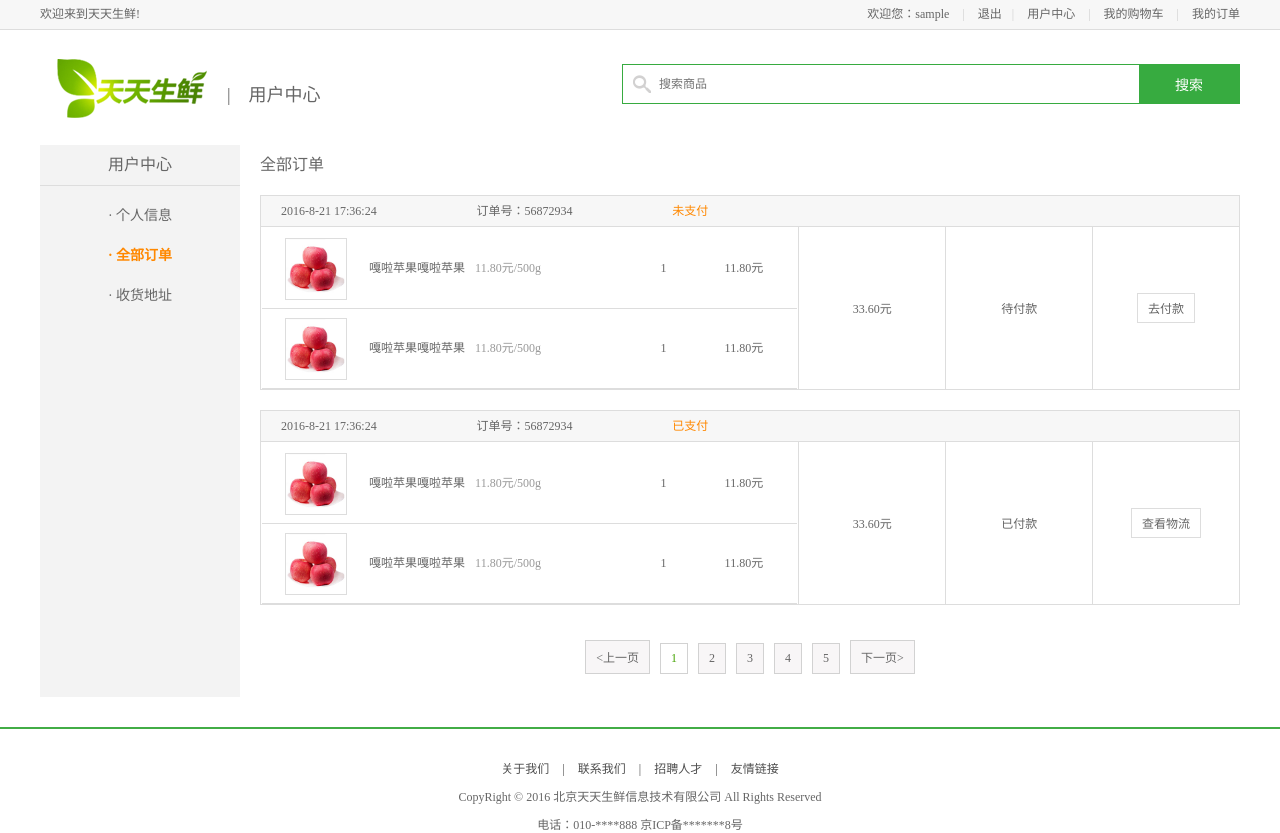
After one commit to yjf978/dailyfresh, a Django app: page /user/order in a window 1280 px wide. The commit adds this page. Run offline with Django 3.2, Linux system fonts and the light colour scheme; the visitor is signed in with stand-in values (Sample User, id 1); parts of the project's set-up code (start-up, migrations or seed data) failed here and were passed over.

Commit message:
userinfo

```diff
--- a/dailyfresh/apps/user/urls.py
+++ b/dailyfresh/apps/user/urls.py
@@ -1,10 +1,13 @@
 from django.urls import path, re_path
-from apps.user.views import RegisterView, ActiveView, LoginView
+from apps.user.views import RegisterView, ActiveView, LoginView, LogoutView, UserInfoView, UserOrderView, AddressView
 
 urlpatterns = [
     re_path(r'^register$', RegisterView.as_view(), name='register'),  # 注册
     re_path(r'^active/(?P<token>.*)$', ActiveView.as_view(), name='active'),
-    re_path(r'^login$', LoginView.as_view(), name='login')
-
+    re_path(r'^login$', LoginView.as_view(), name='login'),
+    re_path(r'^logout$', LogoutView.as_view(), name='logout'),  # 注销登录
+    re_path(r'^$', UserInfoView.as_view(), name='user'),
+    re_path(r'^order$', UserOrderView.as_view(), name='order'),
+    re_path(r'^address$', AddressView.as_view(), name='address')
 
 ]
--- a/dailyfresh/apps/user/views.py
+++ b/dailyfresh/apps/user/views.py
@@ -3,13 +3,16 @@ from django.urls import reverse
 from django.views.generic import View
 from django.conf import settings
 import re
-from apps.user.models import User
+from apps.user.models import User, Address
 from celery_tasks.tasks import send_register_active_email
 from itsdangerous import TimedJSONWebSignatureSerializer as Serializer
 from itsdangerous import SignatureExpired
 from django.http import HttpResponse
 
-from django.contrib.auth import authenticate, login
+from django.contrib.auth import authenticate, login, logout
+from utils.mixin import LoginRequiredMixin
+from django_redis import get_redis_connection
+from apps.goods.models import GoodsSKU
 # Create your views here.
 
 
@@ -131,7 +134,7 @@ class LoginView(View):
                 login(request, user)
 
                 # 跳转到首页
-                response = redirect(reverse('goods:index')) # HttpResponseRedirect
+                response = redirect(reverse('goods:index'))  # HttpResponseRedirect
 
                 # 判断是否需要记住用户名
                 remember = request.POST.get('remember')
@@ -146,7 +149,133 @@ class LoginView(View):
                 return response
             else:
                 # 用户未激活
-                return render(request, 'login.html', {'errmsg':'账户未激活'})
+                return render(request, 'login.html', {'errmsg': '账户未激活'})
         else:
             # 用户名或密码错误
-            return render(request, 'login.html', {'errmsg':'用户名或密码错误'})
+            return render(request, 'login.html', {'errmsg': '用户名或密码错误'})
+
+
+# /user/logout
+class LogoutView(View):
+    """退出登录"""
+    def get(self, request):
+        """退出登录"""
+        # 清除用户的session信息
+        logout(request)
+
+        # 跳转到首页
+        return redirect(reverse('goods:index'))
+
+
+# /user
+class UserInfoView(LoginRequiredMixin, View):
+    """用户中心-信息页"""
+    def get(self, request):
+        """显示"""
+        # Django会给request对象添加一个属性request.user
+        # 如果用户未登录->user是AnonymousUser类的一个实例对象
+        # 如果用户登录->user是User类的一个实例对象
+        # request.user.is_authenticated()
+
+        # 获取用户的个人信息
+        user = request.user
+        address = Address.objects.get_default_address(user)
+
+        # 获取用户的历史浏览记录
+        # from redis import StrictRedis
+        # sr = StrictRedis(host='172.16.179.130', port='6379', db=9)
+        con = get_redis_connection('default')
+
+        history_key = 'history_%d' % user.id
+
+        # 获取用户最新浏览的5个商品的id
+        sku_ids = con.lrange(history_key, 0, 4)  # [2,3,1]
+
+        # 遍历获取用户浏览的商品信息
+        goods_li = []
+        for id in sku_ids:
+            goods = GoodsSKU.objects.get(id=id)
+            goods_li.append(goods)
+
+        # 组织上下文
+        context = {'page': 'user',
+                   'address': address,
+                   'goods_li': goods_li}
+
+        # 除了你给模板文件传递的模板变量之外，django框架会把request.user也传给模板文件
+        return render(request, 'user_center_info.html', context)
+
+
+# /user/order
+class UserOrderView(LoginRequiredMixin, View):
+    """用户中心-订单页"""
+    def get(self, request):
+        """显示"""
+        # 获取用户的订单信息
+
+        return render(request, 'user_center_order.html', {'page':'order'})
+
+
+# /user/address
+class AddressView(LoginRequiredMixin, View):
+    """用户中心-地址页"""
+    def get(self, request):
+        """显示"""
+        # 获取登录用户对应User对象
+        user = request.user
+
+        # 获取用户的默认收货地址
+        # try:
+        #     address = Address.objects.get(user=user, is_default=True) # models.Manager
+        # except Address.DoesNotExist:
+        #     # 不存在默认收货地址
+        #     address = None
+        address = Address.objects.get_default_address(user)
+
+        # 使用模板
+        return render(request, 'user_center_site.html', {'page': 'address', 'address': address})
+
+    def post(self, request):
+        """地址的添加"""
+        # 接收数据
+        receiver = request.POST.get('receiver')
+        addr = request.POST.get('addr')
+        zip_code = request.POST.get('zip_code')
+        phone = request.POST.get('phone')
+
+        # 校验数据
+        if not all([receiver, addr, phone]):
+            return render(request, 'user_center_site.html', {'errmsg':'数据不完整'})
+
+        # 校验手机号
+        if not re.match(r'^1[3|4|5|7|8][0-9]{9}$', phone):
+            return render(request, 'user_center_site.html', {'errmsg':'手机格式不正确'})
+
+        # 业务处理：地址添加
+        # 如果用户已存在默认收货地址，添加的地址不作为默认收货地址，否则作为默认收货地址
+        # 获取登录用户对应User对象
+        user = request.user
+
+        # try:
+        #     address = Address.objects.get(user=user, is_default=True)
+        # except Address.DoesNotExist:
+        #     # 不存在默认收货地址
+        #     address = None
+
+        address = Address.objects.get_default_address(user)
+
+        if address:
+            is_default = False
+        else:
+            is_default = True
+
+        # 添加地址
+        Address.objects.create(user=user,
+                               receiver=receiver,
+                               addr=addr,
+                               zip_code=zip_code,
+                               phone=phone,
+                               is_default=is_default)
+
+        # 返回应答,刷新地址页面
+        return redirect(reverse('user:address')) # get请求方式
--- a/dailyfresh/dailyfresh/settings.py
+++ b/dailyfresh/dailyfresh/settings.py
@@ -162,3 +162,6 @@ CACHES = {
 # 配置session存储
 SESSION_ENGINE = "django.contrib.sessions.backends.cache"
 SESSION_CACHE_ALIAS = "default"
+
+# 配置登录url地址
+LOGIN_URL='/user/login'  # /accounts/login
--- /dev/null
+++ b/dailyfresh/templates/base.html
@@ -0,0 +1,83 @@
+{# 首页 注册 登录 #}
+<!DOCTYPE html PUBLIC "-//W3C//DTD XHTML 1.0 Transitional//EN" "http://www.w3.org/TR/xhtml1/DTD/xhtml1-transitional.dtd">
+<html xmlns="http://www.w3.org/1999/xhtml" xml:lang="en">
+{% load staticfiles %}
+<head>
+	<meta http-equiv="Content-Type" content="text/html;charset=UTF-8">
+    {# 网页标题内容块 #}
+	<title>{% block title %}{% endblock title %}</title>
+	<link rel="stylesheet" type="text/css" href="{% static 'css/reset.css' %}">
+	<link rel="stylesheet" type="text/css" href="{% static 'css/main.css' %}">
+	{# 网页顶部引入文件块 #}
+    {% block topfiles %}{% endblock topfiles %}
+</head>
+<body>
+{# 网页顶部欢迎信息块 #}
+{% block header_con %}
+	<div class="header_con">
+		<div class="header">
+			<div class="welcome fl">欢迎来到天天生鲜!</div>
+			<div class="fr">
+                {% if user.is_authenticated %}
+				<div class="login_btn fl">
+					欢迎您：<em>{{ user.username }}</em>
+                    <span>|</span>
+					<a href="{% url 'user:logout' %}">退出</a>
+				</div>
+                {% else %}
+				<div class="login_btn fl">
+					<a href="{% url 'user:login' %}">登录</a>
+					<span>|</span>
+					<a href="{% url 'user:register' %}">注册</a>
+				</div>
+                {% endif %}
+				<div class="user_link fl">
+					<span>|</span>
+					<a href="{% url 'user:user' %}">用户中心</a>
+					<span>|</span>
+					<a href="cart.html">我的购物车</a>
+					<span>|</span>
+					<a href="{% url 'user:order' %}">我的订单</a>
+				</div>
+			</div>
+		</div>
+	</div>
+{% endblock header_con %}
+
+{# 网页顶部搜索框块 #}
+{% block search_bar %}
+	<div class="search_bar clearfix">
+		<a href="index.html" class="logo fl"><img src="images/logo.png"></a>
+		<div class="search_con fl">
+			<input type="text" class="input_text fl" name="" placeholder="搜索商品">
+			<input type="button" class="input_btn fr" name="" value="搜索">
+		</div>
+		<div class="guest_cart fr">
+			<a href="#" class="cart_name fl">我的购物车</a>
+			<div class="goods_count fl" id="show_count">1</div>
+		</div>
+	</div>
+{% endblock search_bar %}
+
+{# 网站主体内容块 #}
+{% block body %}{% endblock body %}
+
+	<div class="footer">
+		<div class="foot_link">
+			<a href="#">关于我们</a>
+			<span>|</span>
+			<a href="#">联系我们</a>
+			<span>|</span>
+			<a href="#">招聘人才</a>
+			<span>|</span>
+			<a href="#">友情链接</a>
+		</div>
+		<p>CopyRight © 2016 北京天天生鲜信息技术有限公司 All Rights Reserved</p>
+		<p>电话：010-****888    京ICP备*******8号</p>
+	</div>
+    {# 网页底部html元素块 #}
+    {% block bottom %}{% endblock bottom %}
+    {# 网页底部引入文件块 #}
+	{% block bottomfiles %}{% endblock bottomfiles %}
+</body>
+</html>
--- /dev/null
+++ b/dailyfresh/templates/base_no_cart.html
@@ -0,0 +1,14 @@
+{# 购物车 提交订单 #}
+{% extends 'base.html' %}
+{% load staticfiles %}
+{# 网页顶部搜索框块 #}
+{% block search_bar %}
+	<div class="search_bar clearfix">
+		<a href="index.html" class="logo fl"><img src="{% static 'images/logo.png' %}"></a>
+		<div class="sub_page_name fl">|&nbsp;&nbsp;&nbsp;&nbsp;{% block page_title %}{% endblock page_title %}</div>
+		<div class="search_con fr">
+			<input type="text" class="input_text fl" name="" placeholder="搜索商品">
+			<input type="button" class="input_btn fr" name="" value="搜索">
+		</div>
+	</div>
+{% endblock search_bar %}
--- /dev/null
+++ b/dailyfresh/templates/base_user_center.html
@@ -0,0 +1,18 @@
+{# 用户中心3页面 #}
+{% extends 'base_no_cart.html' %}
+{% block title %}天天生鲜-用户中心{% endblock title %}
+{% block page_title %}用户中心{% endblock page_title %}
+{% block body %}
+    <div class="main_con clearfix">
+		<div class="left_menu_con clearfix">
+			<h3>用户中心</h3>
+			<ul>
+				<li><a href="{% url 'user:user' %}" {% if page == 'user' %}class="active"{% endif %}>· 个人信息</a></li>
+				<li><a href="{% url 'user:order' %}" {% if page == 'order' %}class="active"{% endif %}>· 全部订单</a></li>
+				<li><a href="{% url 'user:address' %}" {% if page == 'address' %}class="active"{% endif %}>· 收货地址</a></li>
+			</ul>
+		</div>
+        {# 用户中心右侧内容块 #}
+        {% block right_content %}{% endblock right_content %}
+    </div>
+{% endblock body %}
--- /dev/null
+++ b/dailyfresh/templates/user_center_order.html
@@ -0,0 +1,74 @@
+{% extends 'base_user_center.html' %}
+{% block right_content %}
+		<div class="right_content clearfix">
+				<h3 class="common_title2">全部订单</h3>
+				<ul class="order_list_th w978 clearfix">
+					<li class="col01">2016-8-21 17:36:24</li>
+					<li class="col02">订单号：56872934</li>
+					<li class="col02 stress">未支付</li>
+				</ul>
+
+				<table class="order_list_table w980">
+					<tbody>
+						<tr>
+							<td width="55%">
+								<ul class="order_goods_list clearfix">
+									<li class="col01"><img src="images/goods02.jpg"></li>
+									<li class="col02">嘎啦苹果嘎啦苹果<em>11.80元/500g</em></li>
+									<li class="col03">1</li>
+									<li class="col04">11.80元</li>
+								</ul>
+								<ul class="order_goods_list clearfix">
+									<li class="col01"><img src="images/goods02.jpg"></li>
+									<li class="col02">嘎啦苹果嘎啦苹果<em>11.80元/500g</em></li>
+									<li class="col03">1</li>
+									<li class="col04">11.80元</li>
+								</ul>
+							</td>
+							<td width="15%">33.60元</td>
+							<td width="15%">待付款</td>
+							<td width="15%"><a href="#" class="oper_btn">去付款</a></td>
+						</tr>
+					</tbody>
+				</table>
+
+				<ul class="order_list_th w978 clearfix">
+					<li class="col01">2016-8-21 17:36:24</li>
+					<li class="col02">订单号：56872934</li>
+					<li class="col02 stress">已支付</li>
+				</ul>
+				<table class="order_list_table w980">
+					<tbody>
+						<tr>
+							<td width="55%">
+								<ul class="order_goods_list clearfix">
+									<li class="col01"><img src="images/goods02.jpg"></li>
+									<li class="col02">嘎啦苹果嘎啦苹果<em>11.80元/500g</em></li>
+									<li class="col03">1</li>
+									<li class="col04">11.80元</li>
+								</ul>
+								<ul class="order_goods_list clearfix">
+									<li class="col01"><img src="images/goods02.jpg"></li>
+									<li class="col02">嘎啦苹果嘎啦苹果<em>11.80元/500g</em></li>
+									<li class="col03">1</li>
+									<li class="col04">11.80元</li>
+								</ul>
+							</td>
+							<td width="15%">33.60元</td>
+							<td width="15%">已付款</td>
+							<td width="15%"><a href="#" class="oper_btn">查看物流</a></td>
+						</tr>
+					</tbody>
+				</table>
+
+				<div class="pagenation">
+					<a href="#"><上一页</a>
+					<a href="#" class="active">1</a>
+					<a href="#">2</a>
+					<a href="#">3</a>
+					<a href="#">4</a>
+					<a href="#">5</a>
+					<a href="#">下一页></a>
+				</div>
+		</div>
+{% endblock right_content %}
```
Also changed, not shown: dailyfresh/templates/base_detail_list.html (added, +30 -0 lines), dailyfresh/templates/login.html (+7 -26 lines), dailyfresh/templates/register.html (+8 -26 lines), dailyfresh/templates/user_center_info.html (added, +37 -0 lines), dailyfresh/templates/user_center_site.html (added, +40 -0 lines), dailyfresh/utils/mixin.py (added, +9 -0 lines), dailyfresh/utils/__init__.py (added).
